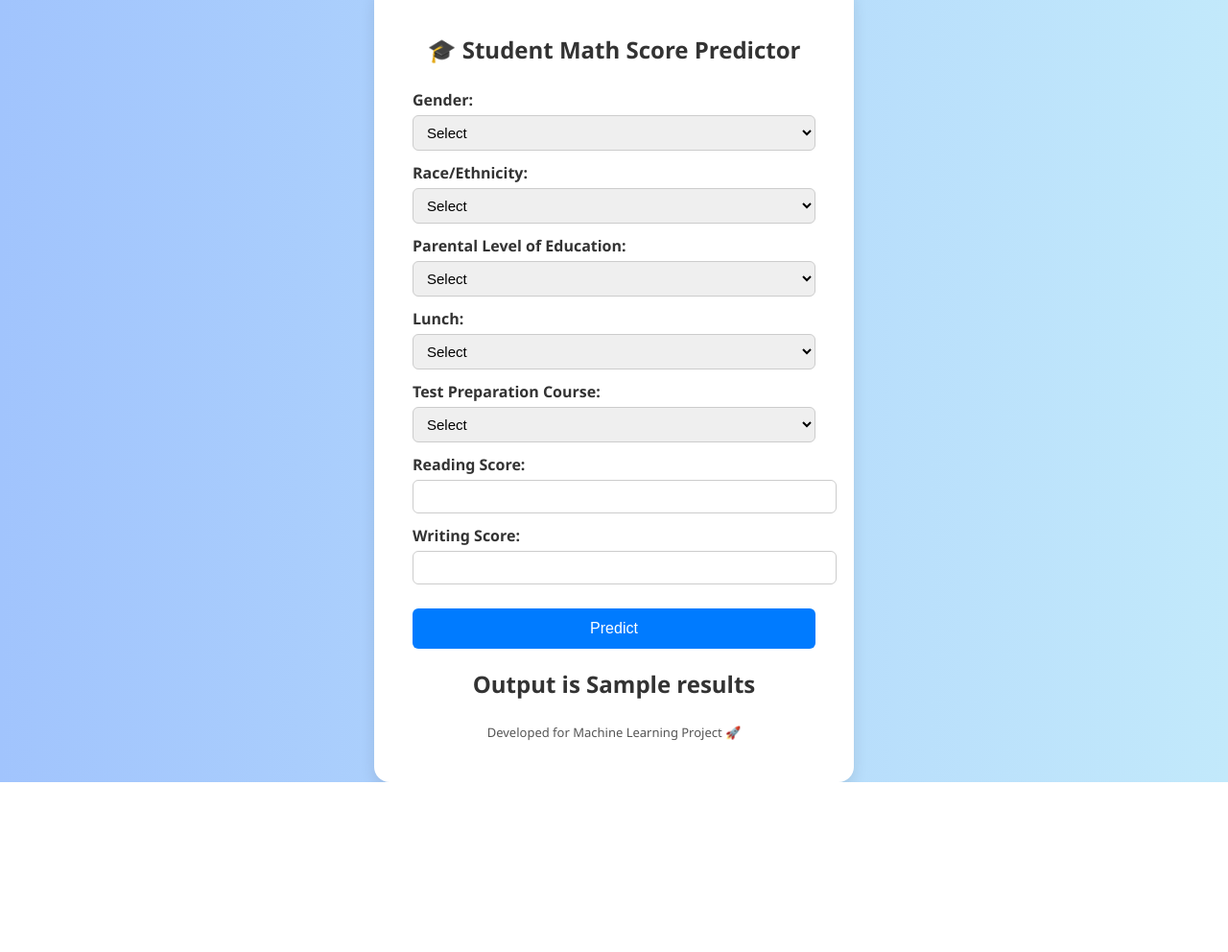
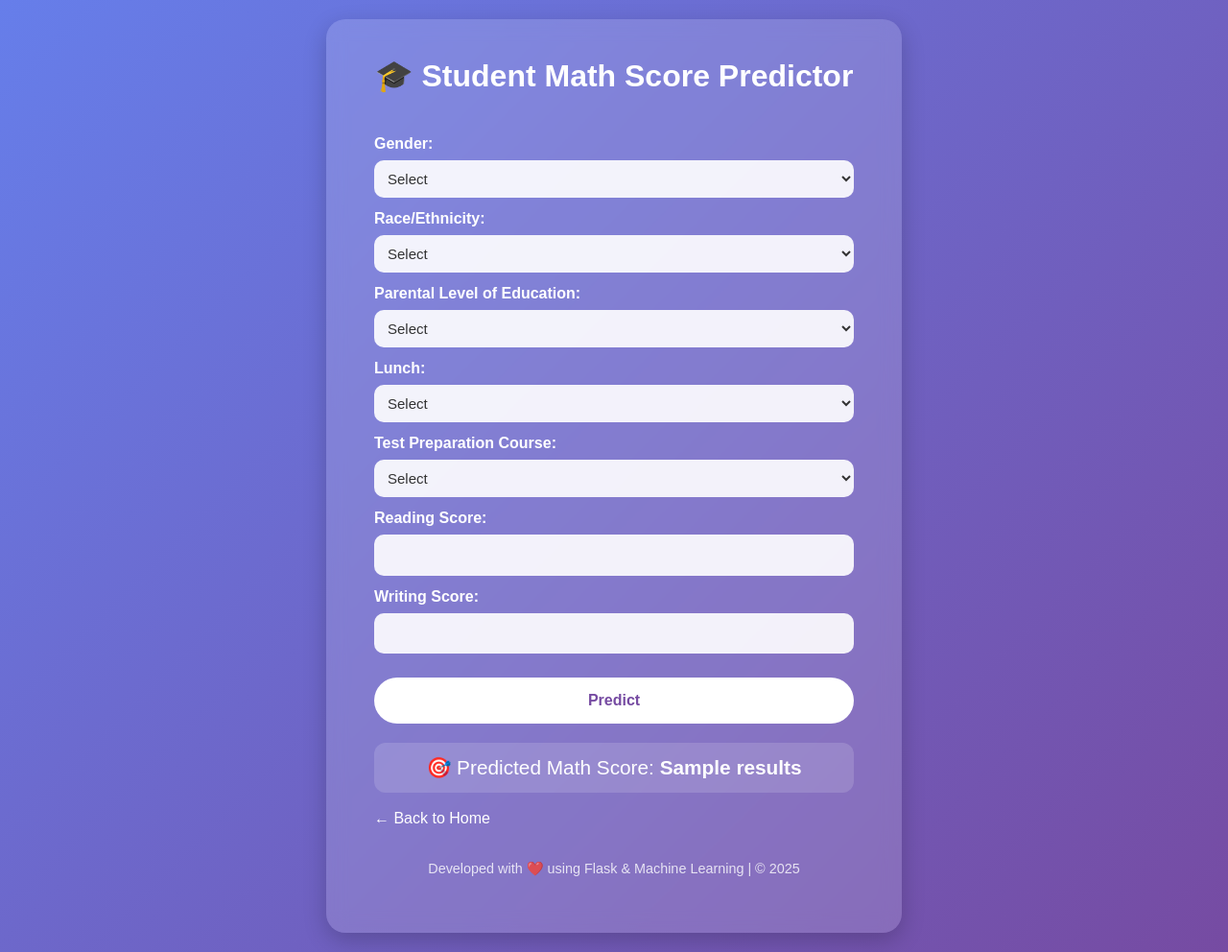
Before and after one commit to PriyansRaj/Student-performance, a Flask app: template templates/home.html in a window 1280 px wide. Shown: the whole page at 96% size. Before the commit the page ends 815 px from the top, so only its background shows below. Run offline with Flask 3, Linux system fonts and the light colour scheme; the template is opened without the code that fills it: most values are stand-ins (such as "Sample title", 1, 10 or a date in 2020).

Commit message:
updated ui

```diff
--- a/app.py
+++ b/app.py
@@ -4,6 +4,7 @@ import pandas as pd
 from sklearn.preprocessing import StandardScaler
 from src.pipeline.predict_pipeline import CustomData, PredictPipeline
 from src.logger import logging
+import math
 
 app = Flask(__name__)
 
@@ -34,7 +35,7 @@ def predict():
         predict_pipe = PredictPipeline()
         output = predict_pipe.predict(df)
 
-        return render_template("home.html", results=output[0])
+        return render_template("home.html", results=math.floor(output[0]))
 
 if __name__ == "__main__":
     app.run(host="0.0.0.0", port=5000, debug=True)
--- a/requirements.txt
+++ b/requirements.txt
@@ -6,4 +6,5 @@ dill
 catboost
 xgboost
 flask
--e .
+torch
+# -e .
--- a/src/pipeline/predict_pipeline.py
+++ b/src/pipeline/predict_pipeline.py
@@ -8,8 +8,8 @@ class PredictPipeline:
         pass
     def predict(self,features):
         try:
-            model_path = "/home/eru/Ml-project/project-1/artifacts/model.pkl"
-            preprocessor_path = "/home/eru/Ml-project/project-1/artifacts/preprocessor.pkl"
+            model_path = "C:\\Users\\eru33\\Documents\\Student-performance\\artifacts\\model.pkl"
+            preprocessor_path = "C:\\Users\\eru33\\Documents\\Student-performance\\artifacts\\preprocessor.pkl"
             model = load_object(model_path)
             preprocessor = load_object(preprocessor_path)
             data_scaled = preprocessor.transform(features)
--- a/templates/home.html
+++ b/templates/home.html
@@ -3,73 +3,96 @@
 <head>
   <meta charset="UTF-8" />
   <meta name="viewport" content="width=device-width, initial-scale=1.0" />
-    <title>Document</title>
-  </head>
-  <body>
-    <!DOCTYPE html>
-
-    <html lang="en">
-      <head>
-        <meta charset="UTF-8" />
-        <meta name="viewport" content="width=device-width, initial-scale=1.0" />
   <title>Student Math Score Predictor</title>
+  <link href="https://cdn.jsdelivr.net/npm/bootstrap@5.3.0/dist/css/bootstrap.min.css" rel="stylesheet">
   <style>
     body {
-            font-family: "Segoe UI", Tahoma, Geneva, Verdana, sans-serif;
-            background: linear-gradient(to right, #a1c4fd, #c2e9fb);
+      background: linear-gradient(135deg, #667eea, #764ba2);
+      min-height: 100vh;
       display: flex;
+      align-items: center;
       justify-content: center;
-            align-items: center;
-            height: 100vh;
+      color: #fff;
+      font-family: 'Poppins', sans-serif;
       margin: 0;
+      padding: 20px;
     }
     .container {
-            background: white;
-            padding: 30px 40px;
-            border-radius: 16px;
-            box-shadow: 0 6px 15px rgba(0, 0, 0, 0.1);
-            width: 420px;
+      background: rgba(255, 255, 255, 0.15);
+      padding: 40px 50px;
+      border-radius: 20px;
+      box-shadow: 0 8px 25px rgba(0, 0, 0, 0.2);
+      max-width: 600px;
+      width: 100%;
+      backdrop-filter: blur(10px);
     }
     h2 {
       text-align: center;
-            color: #333;
-            margin-bottom: 25px;
+      font-weight: 600;
+      margin-bottom: 30px;
     }
     label {
-            display: block;
-            margin-top: 12px;
       font-weight: 600;
-            color: #333;
+      color: #fff;
+      margin-top: 10px;
     }
     select,
     input {
       width: 100%;
-            padding: 8px 10px;
+      padding: 10px;
       margin-top: 5px;
-            border-radius: 6px;
-            border: 1px solid #ccc;
+      border-radius: 10px;
+      border: none;
+      outline: none;
+      background: rgba(255, 255, 255, 0.9);
       font-size: 15px;
+      color: #333;
+    }
+    select:focus,
+    input:focus {
+      border: 2px solid #764ba2;
     }
     button {
+      width: 100%;
+      background: #fff;
+      color: #764ba2;
+      font-weight: 600;
+      border: none;
+      border-radius: 30px;
+      padding: 12px;
       margin-top: 25px;
-            width: 100%;
-            padding: 12px;
-            background-color: #007bff;
-            border: none;
-            color: white;
-            font-size: 16px;
-            border-radius: 6px;
-            cursor: pointer;
-            transition: background 0.3s ease;
+      transition: all 0.3s ease;
     }
     button:hover {
-            background-color: #0056b3;
+      background: #764ba2;
+      color: #fff;
+      transform: scale(1.05);
+    }
+    .result {
+      text-align: center;
+      margin-top: 20px;
+      font-size: 1.3rem;
+      font-weight: 500;
+      color: #fff;
+      background: rgba(255, 255, 255, 0.15);
+      padding: 10px;
+      border-radius: 12px;
     }
     footer {
       text-align: center;
-            font-size: 13px;
-            color: #555;
-            margin-top: 20px;
+      margin-top: 30px;
+      font-size: 0.9rem;
+      opacity: 0.8;
+    }
+    a.back-link {
+      display: inline-block;
+      margin-top: 15px;
+      color: #fff;
+      text-decoration: none;
+      font-weight: 500;
+    }
+    a.back-link:hover {
+      text-decoration: underline;
     }
   </style>
 </head>
@@ -81,81 +104,65 @@
       <label for="gender">Gender:</label>
       <select id="gender" name="gender" required>
         <option value="">Select</option>
-              <option value="male">Male</option>
-              <option value="female">Female</option>
+        <option value="male">male</option>
+        <option value="female">female</option>
       </select>
 
-            <label for="race">Race/Ethnicity:</label>
-            <select id="race" name="race/ethnicity" required>
+      <label for="race_ethnicity">Race/Ethnicity:</label>
+      <select id="race_ethnicity" name="race_ethnicity" required>
         <option value="">Select</option>
-              <option value="group A">Group A</option>
-              <option value="group B">Group B</option>
-              <option value="group C">Group C</option>
-              <option value="group D">Group D</option>
-              <option value="group E">Group E</option>
+        <option value="group A">group A</option>
+        <option value="group B">group B</option>
+        <option value="group C">group C</option>
+        <option value="group D">group D</option>
+        <option value="group E">group E</option>
       </select>
 
-            <label for="parental_education">Parental Level of Education:</label>
-            <select
-              id="parental_education"
-              name="parental level of education"
-              required
-            >
+      <label for="parental_level_of_education">Parental Level of Education:</label>
+      <select id="parental_level_of_education" name="parental_level_of_education" required>
         <option value="">Select</option>
-              <option value="some high school">Some high school</option>
-              <option value="high school">High school</option>
-              <option value="associate's degree">Associate's degree</option>
-              <option value="bachelor's degree">Bachelor's degree</option>
-              <option value="master's degree">Master's degree</option>
-              <option value="some college">Some college</option>
+        <option value="some high school">some high school</option>
+        <option value="high school">high school</option>
+        <option value="associate's degree">associate's degree</option>
+        <option value="bachelor's degree">bachelor's degree</option>
+        <option value="master's degree">master's degree</option>
+        <option value="some college">some college</option>
       </select>
 
       <label for="lunch">Lunch:</label>
       <select id="lunch" name="lunch" required>
         <option value="">Select</option>
-              <option value="standard">Standard</option>
-              <option value="free/reduced">Free/Reduced</option>
+        <option value="standard">standard</option>
+        <option value="free/reduced">free/reduced</option>
       </select>
 
-            <label for="test_preparation">Test Preparation Course:</label>
-            <select
-              id="test_preparation"
-              name="test preparation course"
-              required
-            >
+      <label for="test_preparation_course">Test Preparation Course:</label>
+      <select id="test_preparation_course" name="test_preparation_course" required>
         <option value="">Select</option>
-              <option value="none">None</option>
-              <option value="completed">Completed</option>
+        <option value="none">none</option>
+        <option value="completed">completed</option>
       </select>
 
       <label for="reading_score">Reading Score:</label>
-            <input
-              type="number"
-              id="reading_score"
-              name="reading_score"
-              min="0"
-              max="100"
-              required
-            />
+      <input type="number" id="reading_score" name="reading_score" min="0" max="100" required>
 
       <label for="writing_score">Writing Score:</label>
-            <input
-              type="number"
-              id="writing_score"
-              name="writing_score"
-              min="0"
-              max="100"
-              required
-            />
+      <input type="number" id="writing_score" name="writing_score" min="0" max="100" required>
 
       <button type="submit">Predict</button>
     </form>
-          <h2>Output is {{results}}</h2>
+
+    {% if results %}
+    <div class="result">
+      🎯 Predicted Math Score: <strong>{{ results }}</strong>
+    </div>
+    {% endif %}
+
+    <a href="/" class="back-link">← Back to Home</a>
+
     <footer>
-            <p>Developed for Machine Learning Project 🚀</p>
+      <p>Developed with ❤️ using Flask & Machine Learning | © 2025</p>
     </footer>
   </div>
 </body>
 </html>
-  </body>
-</html>
```
Also changed, not shown: templates/index.html (+69 -1 lines). Lines whose indentation alone changed are shown as unchanged.
